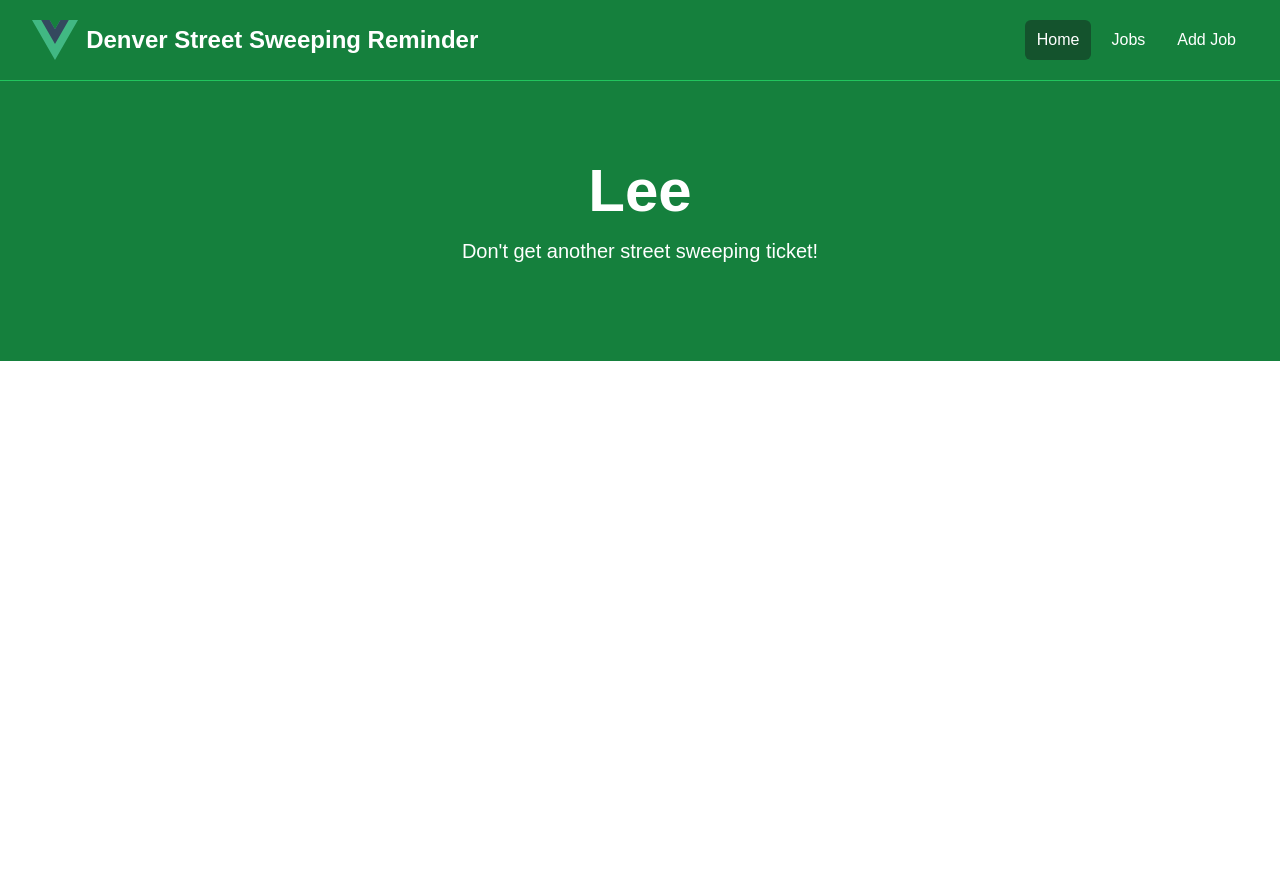
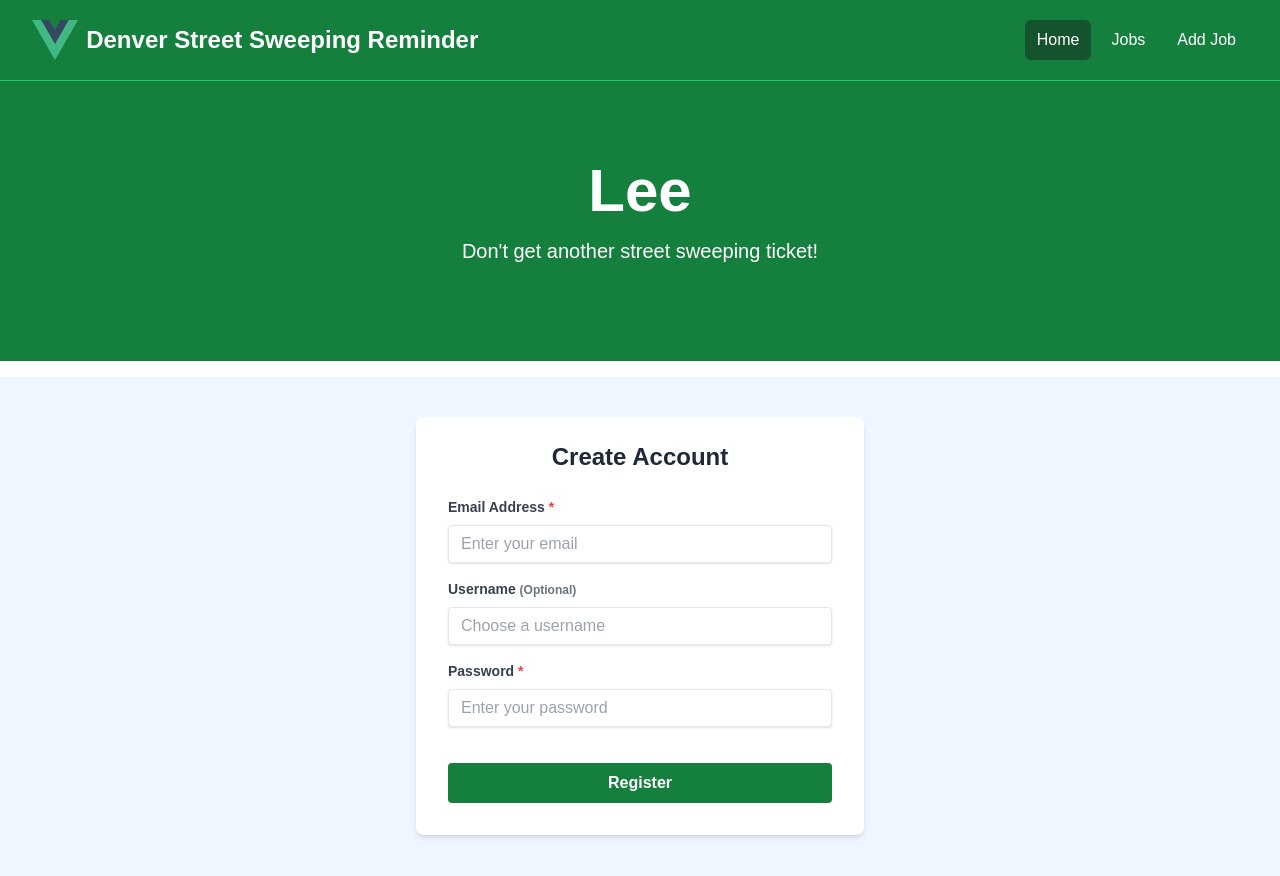
Before and after one commit to eldo88/StreetSweepingReminder, a Vue app in the folder street-sweeping-reminder-client-app/: page / in a window 1280 px wide. Shown: the top 876 px of the page. Before the commit the page ends 800 px from the top, so only its background shows below. Built offline with nearby package versions, Linux system fonts and the light colour scheme.

Commit message:
Added register component and implemented basic call to register endpoint

```diff
--- a/street-sweeping-reminder-client-app/src/App.vue
+++ b/street-sweeping-reminder-client-app/src/App.vue
@@ -1,9 +1,11 @@
 <script setup>
 import NavBar from "@/components/NavBar.vue";
 import Hero from "@/components/Hero.vue";
+import Register from "@/components/Register.vue";
 </script>
 
 <template>
   <NavBar/>
   <Hero title="Lee" subtitle="Don't get another street sweeping ticket!"/>
+  <Register/>
 </template>
--- /dev/null
+++ b/street-sweeping-reminder-client-app/src/components/Register.vue
@@ -0,0 +1,100 @@
+<script setup>
+import {registerUserAsync} from '@/services/authApi.js'
+import {ref} from "vue";
+
+const username = ref('');
+const email = ref('');
+const password = ref('');
+
+const handleRegister = () => {
+
+  registerUserAsync(username.value, email.value, password.value)
+    .then(response => {
+      console.log('Registration successful:', response);
+      // Add logic here for successful registration (e.g., redirect, show message)
+    })
+    .catch(error => {
+      console.error('Registration failed:', error);
+      // Add logic here for handling registration errors (e.g., show error message)
+    });
+}
+</script>
+
+<template>
+
+  <section class="bg-blue-50 py-10">
+    <div class="container mx-auto max-w-md">
+      <!-- Form Container -->
+      <div class="bg-white shadow-md rounded-lg px-8 pt-6 pb-8 mb-4">
+        <!-- Optional: Add a title consistent with other sections -->
+        <h2 class="text-2xl font-bold text-center text-gray-800 mb-6">
+          Create Account
+        </h2>
+
+        <form @submit.prevent="handleRegister">
+          <!-- Email Field -->
+          <div class="mb-4">
+            <label for="email" class="block text-gray-700 text-sm font-bold mb-2">
+              Email Address <span class="text-red-500">*</span>
+            </label>
+            <input
+              v-model="email"
+              type="email"
+              id="email"
+              name="email"
+              class="shadow appearance-none border rounded w-full py-2 px-3 text-gray-700 leading-tight focus:outline-none focus:shadow-outline focus:border-green-500 focus:ring-1 focus:ring-green-500"
+              placeholder="Enter your email"
+              required
+            />
+          </div>
+
+          <!-- Username Field -->
+          <div class="mb-4">
+            <label for="username" class="block text-gray-700 text-sm font-bold mb-2">
+              Username <span class="text-gray-500 text-xs">(Optional)</span>
+            </label>
+            <input
+              v-model="username"
+              type="text"
+              id="username"
+              name="username"
+              class="shadow appearance-none border rounded w-full py-2 px-3 text-gray-700 leading-tight focus:outline-none focus:shadow-outline focus:border-green-500 focus:ring-1 focus:ring-green-500"
+              placeholder="Choose a username"
+            />
+          </div>
+
+          <!-- Password Field -->
+          <div class="mb-6">
+            <label for="password" class="block text-gray-700 text-sm font-bold mb-2">
+              Password <span class="text-red-500">*</span>
+            </label>
+            <input
+              v-model="password"
+              type="password"
+              id="password"
+              name="password"
+              class="shadow appearance-none border rounded w-full py-2 px-3 text-gray-700 mb-3 leading-tight focus:outline-none focus:shadow-outline focus:border-green-500 focus:ring-1 focus:ring-green-500"
+              placeholder="Enter your password"
+              required
+            />
+            <!-- Optional: Add password requirements info here -->
+            <!-- <p class="text-gray-600 text-xs italic">Must be at least 8 characters long.</p> -->
+          </div>
+
+          <!-- Submit Button -->
+          <div class="flex items-center justify-between">
+            <button
+              type="submit"
+              class="w-full bg-green-700 hover:bg-green-600 text-white font-bold py-2 px-4 rounded focus:outline-none focus:shadow-outline transition duration-150 ease-in-out"
+            >
+              Register
+            </button>
+          </div>
+        </form>
+      </div>
+    </div>
+  </section>
+</template>
+<style scoped>
+
+</style>
--- /dev/null
+++ b/street-sweeping-reminder-client-app/src/services/authApi.js
@@ -0,0 +1,27 @@
+
+let registerUser = {
+  username: String,
+  email: String,
+  password: String
+};
+
+
+export async function registerUserAsync (username, email, password){
+  try {
+    const response = await fetch(
+      "http://localhost:5010/api/Auth/register",
+      {
+        method: "POST",
+        headers: {
+          "Content-Type": "application/json",
+        },
+        body: JSON.stringify({ username, email, password }),
+      }
+    );
+
+    const data = await response.json();
+    console.log(data);
+  } catch (error) {
+    console.log(error);
+  }
+}
```
